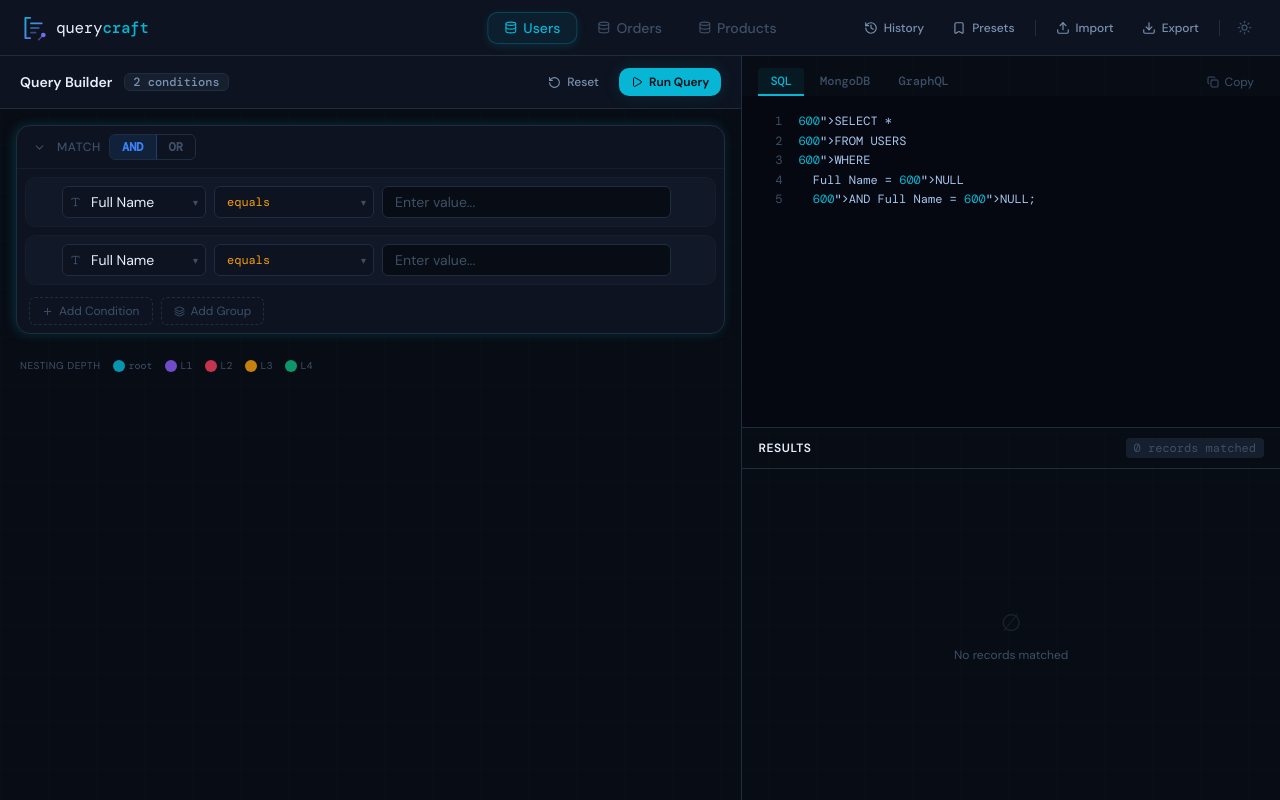
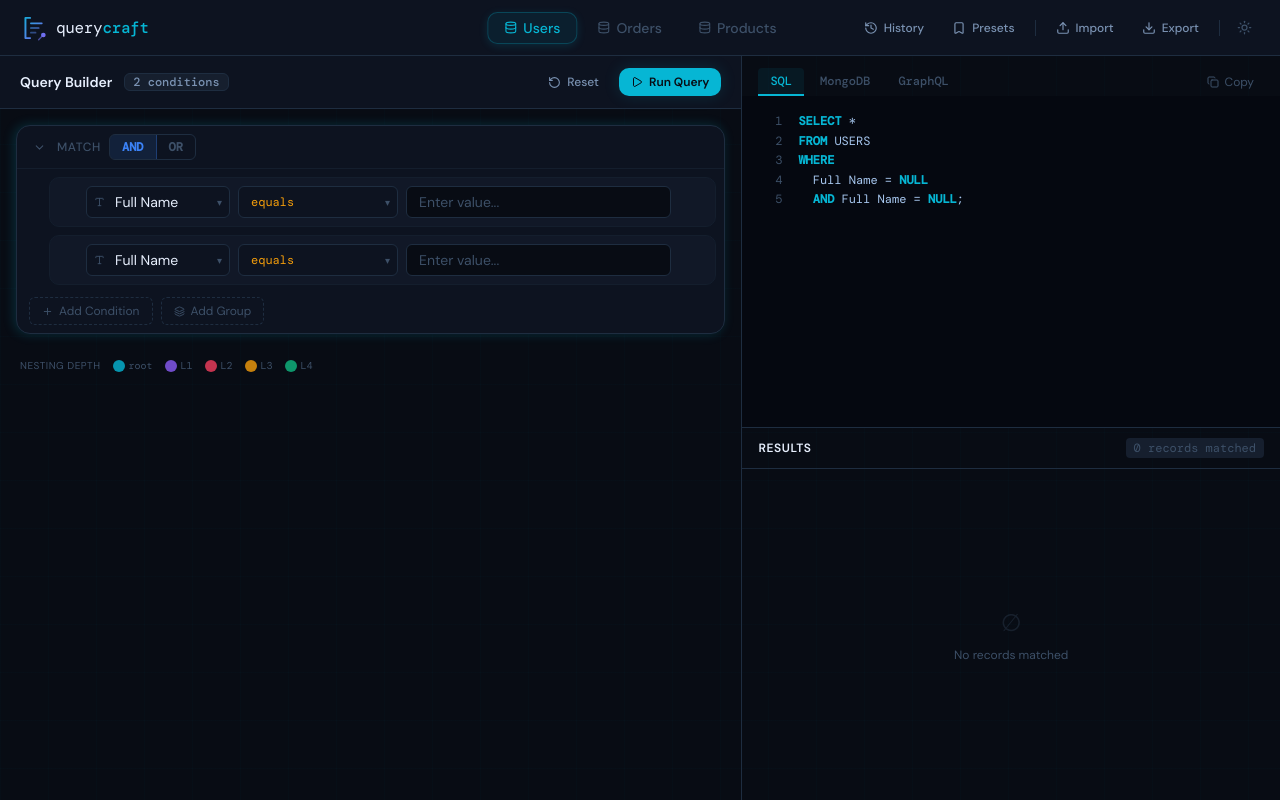
Before and after one commit to SeyinAlao/QueryCraft, a Next.js app: page / in a window 1280 px wide. Built offline with nearby package versions, Linux system fonts and the light colour scheme; a web font is replaced by a local one.

Commit message:
feat(dnd): add drag-and-drop reordering to condition groups with DnD Kit and made some UI fixes for Preview Panel

```diff
--- a/src/components/preview/PreviewPanel.tsx
+++ b/src/components/preview/PreviewPanel.tsx
@@ -56,29 +56,38 @@ export function PreviewPanel() {
   }
 
   const highlight = (code: string, fmt: QueryFormat) => {
+    const esc = code
+      .replace(/&/g, '&amp;')
+      .replace(/</g, '&lt;')
+      .replace(/>/g, '&gt;')
+
     if (fmt === 'sql') {
-      return code
-        .replace(/\b(SELECT|FROM|WHERE|AND|OR|NOT|LIKE|IN|IS|NULL|BETWEEN|REGEXP)\b/g,
-          '<span style="color:var(--code-keyword);font-weight:600">$1</span>')
-        .replace(/'([^']*)'/g,
-          '<span style="color:var(--code-value)">\'$1\'</span>')
-        .replace(/\b(\d+\.?\d*)\b/g,
-          '<span style="color:var(--code-value)">$1</span>')
+      return esc
+        .replace(/'([^']*)'/g, '<span style="color:var(--code-value)">\'$1\'</span>')
+        .replace(/\b(\d+\.?\d*)\b/g, '<span style="color:var(--code-value)">$1</span>')
+        .replace(
+          /\b(SELECT|FROM|WHERE|AND|OR|NOT|LIKE|IN|IS|NULL|BETWEEN|REGEXP)\b/g,
+          '<span style="color:var(--code-keyword);font-weight:600">$1</span>'
+        )
     }
+
     if (fmt === 'mongodb') {
-      return code
+      return esc
         .replace(/"\$\w+"/g, m => `<span style="color:var(--code-keyword);font-weight:600">${m}</span>`)
         .replace(/"([^$][^"]*)":/g, m => `<span style="color:var(--code-field)">${m}</span>`)
         .replace(/:\s*"([^"]*)"/g, (_, v) => `: <span style="color:var(--code-value)">"${v}"</span>`)
+        .replace(/:\s*(\d+\.?\d*)/g, (_, v) => `: <span style="color:var(--code-value)">${v}</span>`)
     }
+
     if (fmt === 'graphql') {
-      return code
+      return esc
+        .replace(/"([^"]*)"/g, v => `<span style="color:var(--code-value)">${v}</span>`)
         .replace(/\b(query|filter|and|or)\b/g,
           '<span style="color:var(--code-keyword);font-weight:600">$1</span>')
-        .replace(/"([^"]*)"/g,
-          '<span style="color:var(--code-value)">"$1"</span>')
+        .replace(/:\s*(\d+\.?\d*)/g, (_, v) => `: <span style="color:var(--code-value)">${v}</span>`)
     }
-    return code
+
+    return esc
   }
 
   const TABS: { key: QueryFormat; label: string }[] = [
--- a/src/components/query-builder/ConditionGroup.tsx
+++ b/src/components/query-builder/ConditionGroup.tsx
@@ -1,10 +1,15 @@
 'use client'
 
 import { memo, useCallback } from 'react'
+import {
+  SortableContext,
+  verticalListSortingStrategy,
+} from '@dnd-kit/sortable'
 import { ChevronDown, ChevronRight, Plus, Layers, Trash2 } from 'lucide-react'
 import { cn, getDepthBorderClass } from '@/lib/utils'
 import { useQueryStore } from '@/store/queryStore'
 import { QueryRule } from './QueryRule'
+import { SortableNode } from './SortableNode'
 import type { QueryGroup, QueryNode } from '@/types/query'
 
 interface ConditionGroupProps {
@@ -13,8 +18,11 @@ interface ConditionGroupProps {
   isRoot?: boolean
 }
 
-const DEPTH_GLOW = ['depth-0-glow','depth-1-glow','depth-2-glow','depth-3-glow','depth-4-glow']
-const DEPTH_BG   = [
+const DEPTH_GLOW = [
+  'depth-0-glow', 'depth-1-glow', 'depth-2-glow',
+  'depth-3-glow', 'depth-4-glow',
+]
+const DEPTH_BG = [
   'bg-[var(--bg-secondary)]',
   'bg-[var(--bg-tertiary)]',
   'bg-[var(--bg-elevated)]',
@@ -23,7 +31,9 @@ const DEPTH_BG   = [
 ]
 
 export const ConditionGroup = memo(function ConditionGroup({
-  group, depth, isRoot = false,
+  group,
+  depth,
+  isRoot = false,
 }: ConditionGroupProps) {
   const addRule          = useQueryStore(s => s.addRule)
   const addGroup         = useQueryStore(s => s.addGroup)
@@ -36,15 +46,17 @@ export const ConditionGroup = memo(function ConditionGroup({
   const glowClass  = DEPTH_GLOW[depthIndex]
   const bgClass    = DEPTH_BG[depthIndex]
 
-  const handleAddRule         = useCallback(() => addRule(group.id),          [addRule, group.id])
-  const handleAddGroup        = useCallback(() => addGroup(group.id),         [addGroup, group.id])
-  const handleRemove          = useCallback(() => removeNode(group.id),       [removeNode, group.id])
-  const handleToggleCollapse  = useCallback(() => toggleCollapse(group.id),   [toggleCollapse, group.id])
-  const handleSetAnd          = useCallback(() => updateGroupLogic(group.id, 'AND'), [updateGroupLogic, group.id])
-  const handleSetOr           = useCallback(() => updateGroupLogic(group.id, 'OR'),  [updateGroupLogic, group.id])
+  const handleAddRule        = useCallback(() => addRule(group.id),                    [addRule, group.id])
+  const handleAddGroup       = useCallback(() => addGroup(group.id),                   [addGroup, group.id])
+  const handleRemove         = useCallback(() => removeNode(group.id),                 [removeNode, group.id])
+  const handleToggleCollapse = useCallback(() => toggleCollapse(group.id),             [toggleCollapse, group.id])
+  const handleSetAnd         = useCallback(() => updateGroupLogic(group.id, 'AND'),    [updateGroupLogic, group.id])
+  const handleSetOr          = useCallback(() => updateGroupLogic(group.id, 'OR'),     [updateGroupLogic, group.id])
 
   const ruleCount  = group.children.filter(c => c.type === 'rule').length
   const groupCount = group.children.filter(c => c.type === 'group').length
+
+  const childIds = group.children.map(c => c.id)
 
   return (
     <div
@@ -69,7 +81,10 @@ export const ConditionGroup = memo(function ConditionGroup({
           className="flex-shrink-0 h-5 w-5 flex items-center justify-center text-[var(--text-muted)] hover:text-[var(--text-secondary)] rounded transition-colors duration-150"
           aria-label={group.collapsed ? 'Expand group' : 'Collapse group'}
         >
-          {group.collapsed ? <ChevronRight size={13} /> : <ChevronDown size={13} />}
+          {group.collapsed
+            ? <ChevronRight size={13} />
+            : <ChevronDown size={13} />
+          }
         </button>
 
         <span className="text-xs text-[var(--text-muted)] font-medium uppercase tracking-wider">
@@ -117,16 +132,19 @@ export const ConditionGroup = memo(function ConditionGroup({
           </button>
         )}
       </div>
-
       {!group.collapsed && (
         <div className="p-2 flex flex-col gap-2">
-          {group.children.map((child: QueryNode) =>
-            child.type === 'rule' ? (
-              <QueryRule key={child.id} rule={child} />
-            ) : (
-              <ConditionGroup key={child.id} group={child} depth={depth + 1} />
-            )
-          )}
+          <SortableContext items={childIds} strategy={verticalListSortingStrategy}>
+            {group.children.map((child: QueryNode) =>
+              <SortableNode key={child.id} id={child.id}>
+                {child.type === 'rule' ? (
+                  <QueryRule rule={child} />
+                ) : (
+                  <ConditionGroup group={child} depth={depth + 1} />
+                )}
+              </SortableNode>
+            )}
+          </SortableContext>
 
           <div className="flex items-center gap-2 pt-1 pl-1">
             <button
@@ -135,7 +153,7 @@ export const ConditionGroup = memo(function ConditionGroup({
                 'flex items-center gap-1.5 h-7 px-3 text-xs text-[var(--text-muted)]',
                 'rounded-[var(--radius-sm)] border border-dashed border-[var(--border)]',
                 'hover:border-[var(--brand)] hover:text-[var(--brand)] hover:bg-[var(--brand-subtle)]',
-                'transition-all duration-150',
+                'transition-all duration-150 cursor-pointer',
               )}
             >
               <Plus size={11} /> Add Condition
@@ -146,7 +164,7 @@ export const ConditionGroup = memo(function ConditionGroup({
                 'flex items-center gap-1.5 h-7 px-3 text-xs text-[var(--text-muted)]',
                 'rounded-[var(--radius-sm)] border border-dashed border-[var(--border)]',
                 'hover:border-[#8b5cf6] hover:text-[#8b5cf6] hover:bg-[rgba(139,92,246,0.06)]',
-                'transition-all duration-150',
+                'transition-all duration-150 cursor-pointer',
               )}
             >
               <Layers size={11} /> Add Group
--- a/src/components/query-builder/QueryBuilderPanel.tsx
+++ b/src/components/query-builder/QueryBuilderPanel.tsx
@@ -1,32 +1,81 @@
 'use client'
 
 import { useCallback } from 'react'
+import {
+  DndContext,
+  PointerSensor,
+  TouchSensor,
+  KeyboardSensor,
+  useSensor,
+  useSensors,
+  closestCenter,
+  type DragEndEvent,
+} from '@dnd-kit/core'
+import { sortableKeyboardCoordinates } from '@dnd-kit/sortable'
 import { Play, RotateCcw } from 'lucide-react'
 import { cn } from '@/lib/utils'
-import { useQueryStore } from '@/store/queryStore'
+import { useQueryStore, countNodes, findParentGroup } from '@/store/queryStore'
 import { ConditionGroup } from './ConditionGroup'
 import { Button } from '@/components/ui/Button'
 import { Badge } from '@/components/ui/Badge'
-import { countNodes } from '@/store/queryStore'
 
 interface QueryBuilderPanelProps {
   onRunQuery?: () => void
 }
 
 export function QueryBuilderPanel({ onRunQuery }: QueryBuilderPanelProps) {
-  const root = useQueryStore(s => s.root)
-  const resetQuery = useQueryStore(s => s.resetQuery)
+  const root        = useQueryStore(s => s.root)
+  const resetQuery  = useQueryStore(s => s.resetQuery)
+  const moveNode    = useQueryStore(s => s.moveNode)
+  const saveToHistory = useQueryStore(s => s.saveToHistory)
 
-  const conditionCount = root.children.filter(c => c.type === 'rule').length
-    + root.children
+  const conditionCount =
+    root.children.filter(c => c.type === 'rule').length +
+    root.children
       .filter(c => c.type === 'group')
       .reduce((sum, g) => sum + (g.type === 'group' ? countNodes(g) - 1 : 0), 0)
+
+  const sensors = useSensors(
+    useSensor(PointerSensor, {
+      activationConstraint: { distance: 8 },
+    }),
+    useSensor(TouchSensor, {
+      activationConstraint: { delay: 200, tolerance: 8 },
+    }),
+    useSensor(KeyboardSensor, {
+      coordinateGetter: sortableKeyboardCoordinates,
+    })
+  )
+
+  const handleDragEnd = useCallback((event: DragEndEvent) => {
+    const { active, over } = event
+    if (!over || active.id === over.id) return
+
+    const activeId = active.id as string
+    const overId   = over.id as string
+
+    const parentGroup = findParentGroup(root, activeId)
+    if (!parentGroup) return
+
+    const newIndex = parentGroup.children.findIndex(c => c.id === overId)
+    if (newIndex === -1) return
+
+    moveNode(activeId, parentGroup.id, newIndex)
+  }, [root, moveNode])
 
   const handleReset = useCallback(() => {
     if (window.confirm('Reset query? All conditions will be cleared.')) {
       resetQuery()
     }
   }, [resetQuery])
+
+  const handleRunQuery = useCallback(() => {
+    const timestamp = new Date().toLocaleTimeString([], {
+      hour: '2-digit', minute: '2-digit',
+    })
+    saveToHistory(`Query at ${timestamp}`)
+    onRunQuery?.()
+  }, [saveToHistory, onRunQuery])
 
   return (
     <div className="flex flex-col h-full">
@@ -57,33 +106,31 @@ export function QueryBuilderPanel({ onRunQuery }: QueryBuilderPanelProps) {
           >
             Reset
           </Button>
-
           <Button
             variant="primary"
             size="sm"
             icon={<Play size={12} />}
-            onClick={onRunQuery}
+            onClick={handleRunQuery}
           >
             Run Query
           </Button>
         </div>
       </div>
+
+      <DndContext
+        sensors={sensors}
+        collisionDetection={closestCenter}
+        onDragEnd={handleDragEnd}
+      >
         <div className="flex-1 overflow-y-auto p-4">
-        <ConditionGroup
-          group={root}
-          depth={0}
-          isRoot
-        />
+          <ConditionGroup group={root} depth={0} isRoot />
+
           <div className="mt-6 flex items-center gap-3 px-1">
             <span className="text-[10px] text-[var(--text-muted)] uppercase tracking-wider">
               Nesting depth
             </span>
-          {['var(--depth-0)', 'var(--depth-1)', 'var(--depth-2)', 'var(--depth-3)', 'var(--depth-4)'].map(
-            (_, i) => (
-              <div
-                key={i}
-                className="flex items-center gap-1"
-              >
+            {[0, 1, 2, 3, 4].map(i => (
+              <div key={i} className="flex items-center gap-1">
                 <div
                   className="w-3 h-3 rounded-sm"
                   style={{ backgroundColor: `var(--depth-${i})`, opacity: 0.8 }}
@@ -92,10 +139,10 @@ export function QueryBuilderPanel({ onRunQuery }: QueryBuilderPanelProps) {
                   {i === 0 ? 'root' : `L${i}`}
                 </span>
               </div>
-            )
-          )}
+            ))}
           </div>
         </div>
+      </DndContext>
     </div>
   )
 }
--- /dev/null
+++ b/src/components/query-builder/SortableNode.tsx
@@ -0,0 +1,59 @@
+'use client'
+
+import { useSortable } from '@dnd-kit/sortable'
+import { CSS } from '@dnd-kit/utilities'
+import { GripVertical } from 'lucide-react'
+import { cn } from '@/lib/utils'
+import type { ReactNode } from 'react'
+
+interface SortableNodeProps {
+  id: string
+  children: ReactNode
+}
+
+export function SortableNode({ id, children }: SortableNodeProps) {
+  const {
+    attributes,
+    listeners,
+    setNodeRef,
+    transform,
+    transition,
+    isDragging,
+  } = useSortable({ id })
+
+  const style = {
+    transform: CSS.Transform.toString(transform),
+    transition,
+  }
+
+  return (
+    <div
+      ref={setNodeRef}
+      style={style}
+      className={cn(
+        'flex items-start gap-2 group/sortable',
+        isDragging && 'opacity-50 z-50',
+      )}
+    >
+      <button
+        {...attributes}
+        {...listeners}
+        className={cn(
+          'flex-shrink-0 mt-[11px]',
+          'h-5 w-4 flex items-center justify-center',
+          'text-[var(--text-muted)] rounded',
+          'opacity-0 group-hover/sortable:opacity-100',
+          'hover:text-[var(--text-secondary)]',
+          'transition-opacity duration-150',
+          'cursor-grab active:cursor-grabbing',
+          isDragging && 'opacity-100',
+        )}
+        aria-label="Drag to reorder"
+        onPointerDown={e => e.stopPropagation()}
+      >
+        <GripVertical size={13} />
+      </button>
+      <div className="flex-1 min-w-0">{children}</div>
+    </div>
+  )
+}
```
Lines whose indentation alone changed are shown as unchanged.
